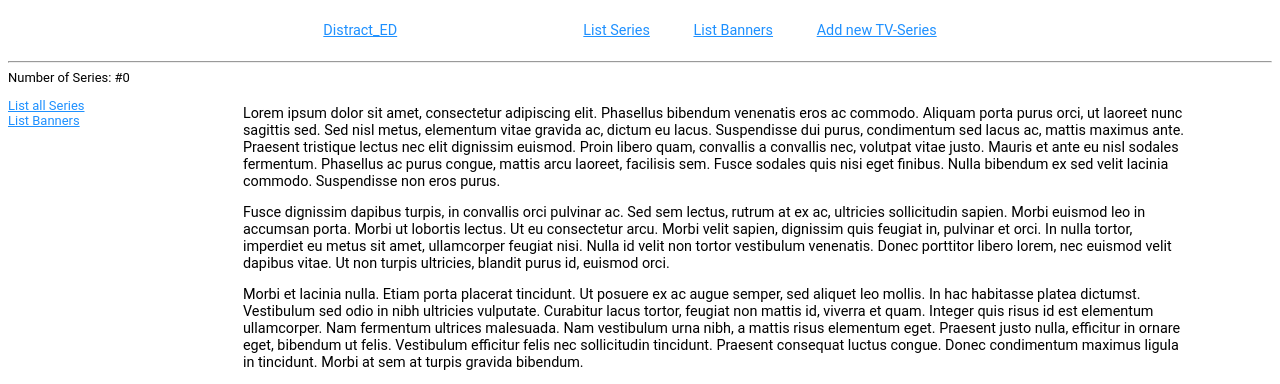
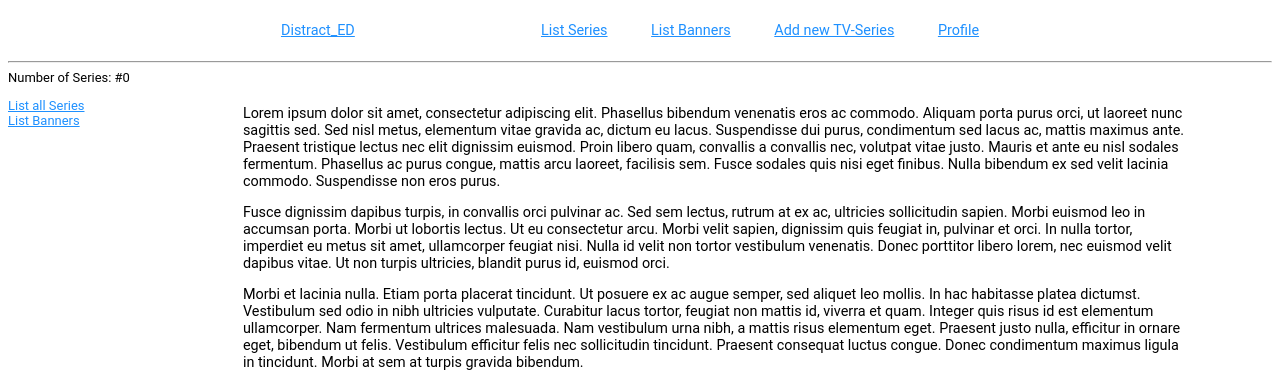
Before and after one commit to kalliknuddel/db_distracted, a Django app: page /distracted/ in a window 1280 px wide. Shown: the top 384 px of the page. Run offline with Django 3.2, Linux system fonts and the light colour scheme; data that the repository does not hold is empty.

Commit message:
[templates] base: add link to profile/login

```diff
--- a/distracted/templates/distracted/base.html
+++ b/distracted/templates/distracted/base.html
@@ -15,6 +15,7 @@
                     <li class="nav-menu-item"><a href="{% url 'distracted:index' %}">List Series</a></li>
                     <li class="nav-menu-item"><a href="{% url 'distracted:indexBanners' %}">List Banners</a></li>
                     <li class="nav-menu-item"><a href="{% url 'distracted:search' %}">Add new TV-Series</a></li>
+                    <li class="nav-menu-item"><a href="{% url 'distracted:django.contrib.auth.views.login' %}">Profile</a></li>
                 </ul>
             </div>
         {% endblock %}
```
